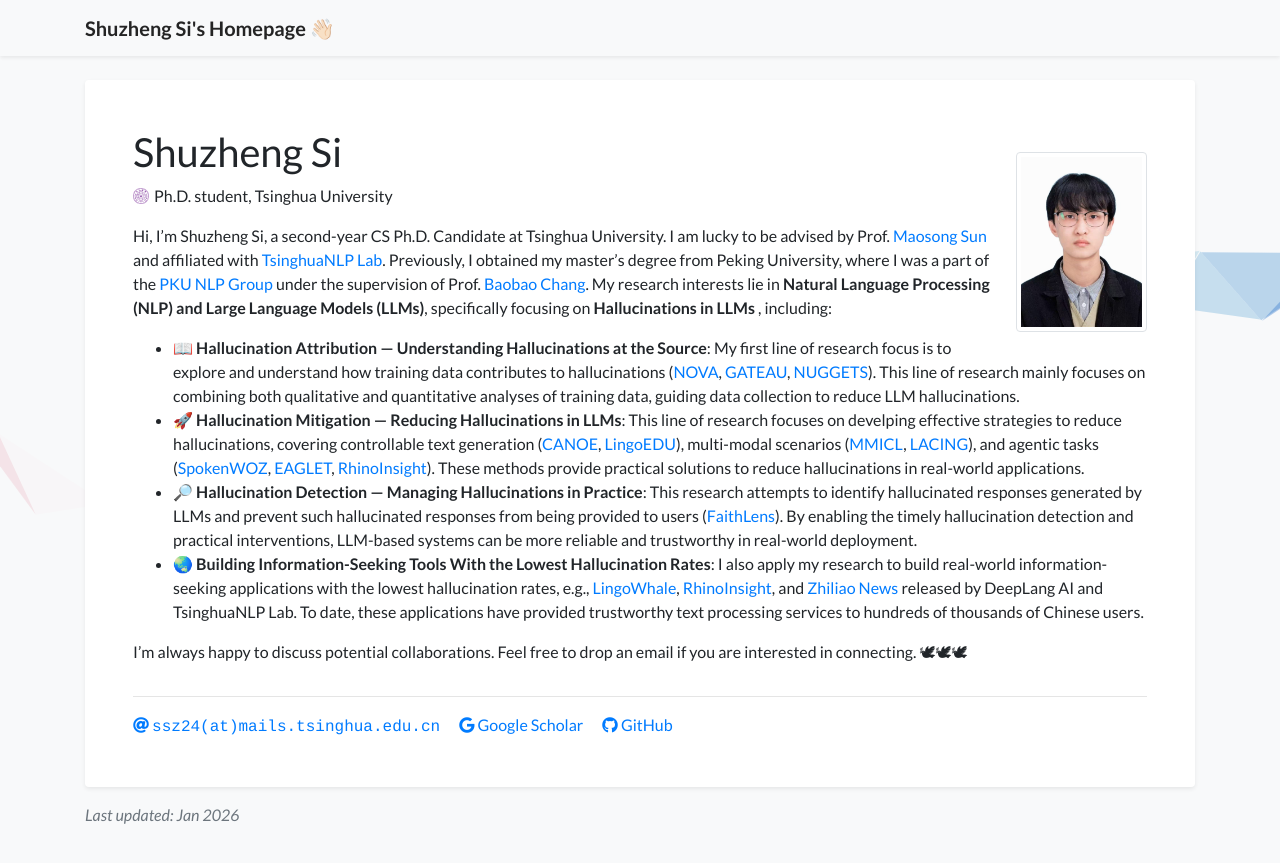
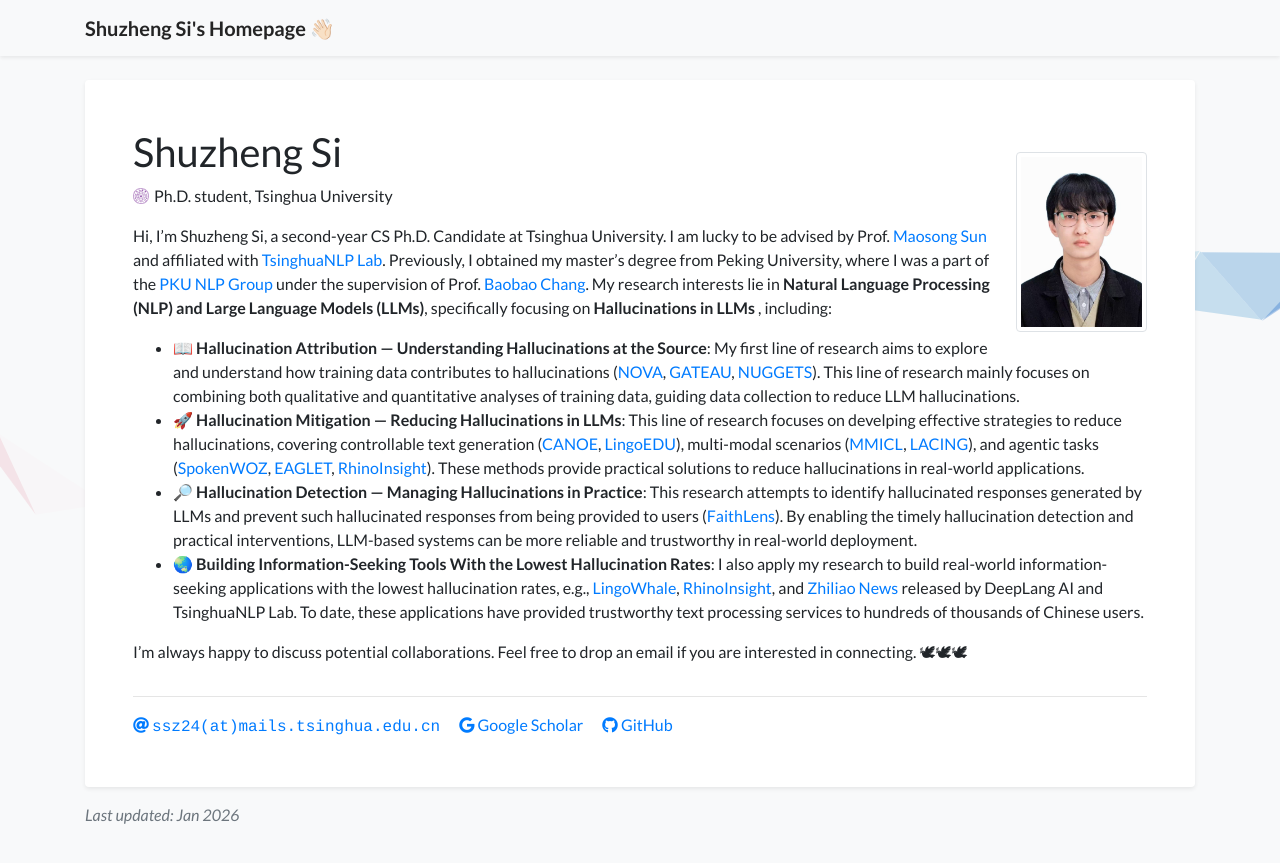
Before and after one commit to S1s-Z/s1s-z.github.io, a Jekyll site: the page built from index.html, in a window 1280 px wide. Shown: the top 863 px of the page. Built offline with Jekyll 4.4.1, drawn with Linux system fonts in a browser that asks for light colours; a style sheet for code colours, icons or effects is not loaded.

Commit message:
Update profile.yml

```diff
--- a/_data/profile.yml
+++ b/_data/profile.yml
@@ -23,7 +23,7 @@
   <br>
   <ul class="pub">
       <li>
-          📖 <b>Hallucination Attribution — Understanding Hallucinations at the Source</b>: My first line of research focus is to explore and understand how training data contributes to hallucinations (<a href="https://arxiv.org/abs/2502.07340">NOVA</a>, <a href="https://arxiv.org/abs/2410.15633">GATEAU</a>, <a href="https://arxiv.org/abs/2312.10302">NUGGETS</a>). This line of research mainly focuses on combining both qualitative and quantitative analyses of training data, guiding data collection to reduce LLM hallucinations.
+          📖 <b>Hallucination Attribution — Understanding Hallucinations at the Source</b>: My first line of research aims to explore and understand how training data contributes to hallucinations (<a href="https://arxiv.org/abs/2502.07340">NOVA</a>, <a href="https://arxiv.org/abs/2410.15633">GATEAU</a>, <a href="https://arxiv.org/abs/2312.10302">NUGGETS</a>). This line of research mainly focuses on combining both qualitative and quantitative analyses of training data, guiding data collection to reduce LLM hallucinations.
       </li>
       <li>
           🚀 <b>Hallucination Mitigation  — Reducing Hallucinations in LLMs</b>: This line of research focuses on develping effective strategies to reduce hallucinations, covering controllable text generation (<a href="https://arxiv.org/abs/2505.16483">CANOE</a>, <a href="https://arxiv.org/abs/2512.14244">LingoEDU</a>), multi-modal scenarios (<a href="https://arxiv.org/abs/2309.07915">MMICL</a>, <a href="https://arxiv.org/abs/2411.14279">LACING</a>), and agentic tasks (<a href="https://arxiv.org/abs/2305.13040">SpokenWOZ</a>, <a href="https://arxiv.org/abs/2510.05608">EAGLET</a>, <a href="https://arxiv.org/abs/2511.18743">RhinoInsight</a>). These methods provide practical solutions to reduce hallucinations in real-world applications.
```
